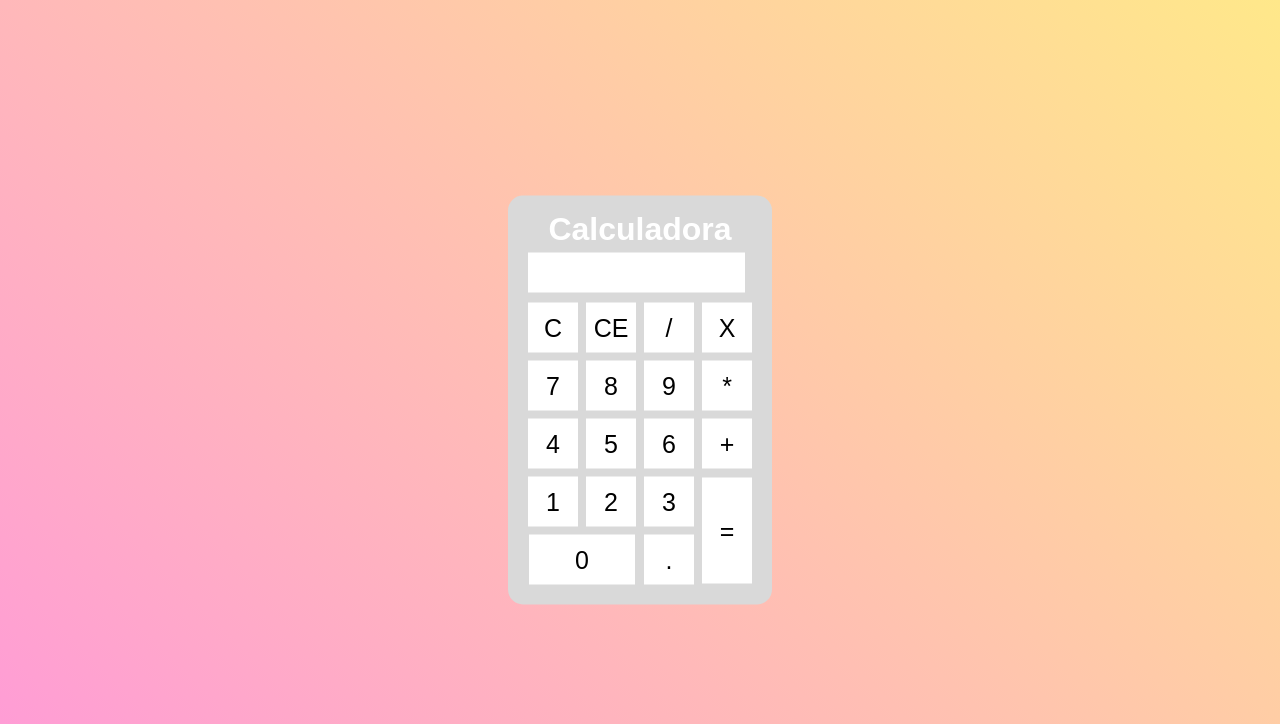
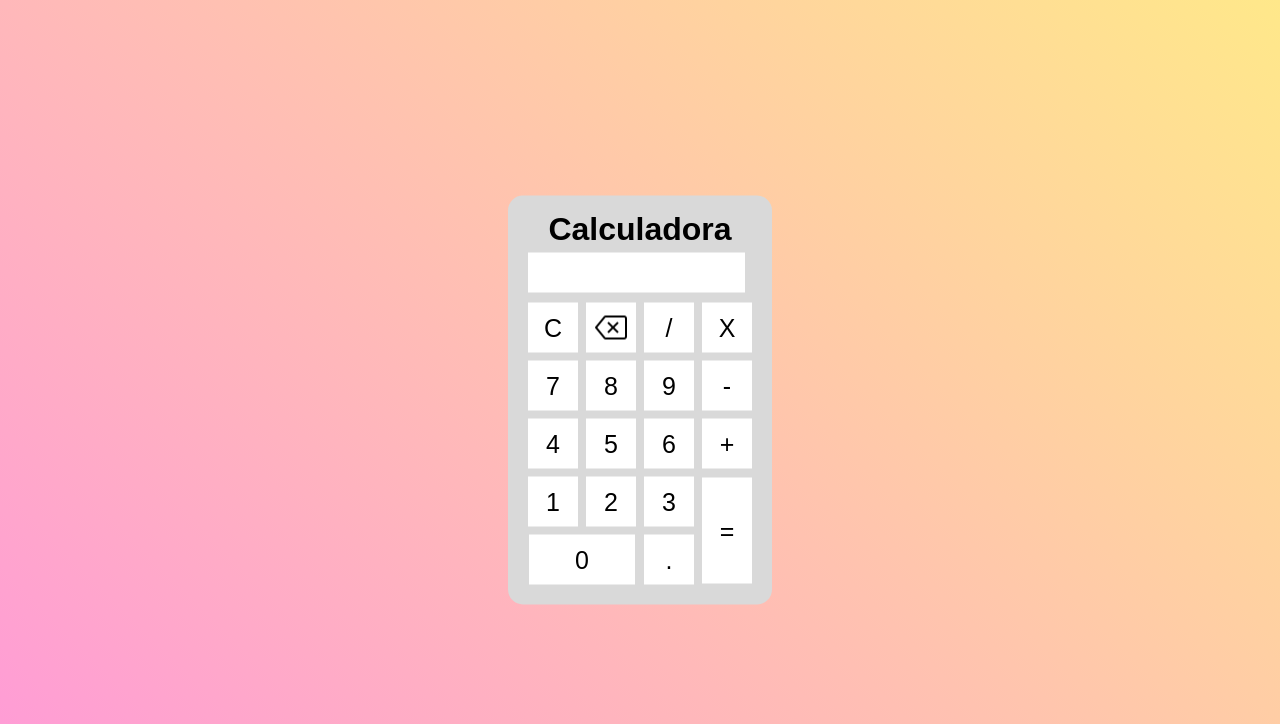
Before and after one commit to aguedamaiara/Calculadora, a plain HTML site: page index.html in a window 1280 px wide. Shown: the top 724 px of the page. Drawn offline with Linux system fonts and the light colour scheme.

Commit message:
Adicionando assets e pequenas correcoes

```diff
--- a/index.html
+++ b/index.html
@@ -14,20 +14,20 @@
 <body>
     <div class="fundo">
         <div class="calculadora">
-            <h1>Calculadora</h1>
+            <h1 id="titulo">Calculadora</h1>
             <p id="result"></p>
             <table>
                 <tr>
                     <td><button class="botao" onclick="clean()">C</button></td>
-                    <td><button class="botao" onclick="back()">CE</button></td>
+                    <td><button id="delete" class="botao" onclick="back()"><img src="assets/delete.png" alt="delete"></button></td>
                     <td><button class="botao" onclick="insert('/')">/</button></td>
-                    <td><button class="botao" onclick="insert('*')">X</button></td>
+                    <td><button class="botao" onclick="insert('X')">X</button></td>
                 </tr>
                 <tr>
                     <td><button class="botao" onclick="insert('7')">7</button></td>
                     <td><button class="botao" onclick="insert('8')">8</button></td>
                     <td><button class="botao" onclick="insert('9')">9</button></td>
-                    <td><button class="botao" onclick="insert('-')">*</button></td>
+                    <td><button class="botao" onclick="insert('-')">-</button></td>
                 </tr>
                 <tr>
                     <td><button class="botao" onclick="insert('4')">4</button></td>
@@ -60,6 +60,7 @@
             </div>
           </div>
 
+
     </div>
 
 </body>
--- a/src/script.js
+++ b/src/script.js
@@ -8,7 +8,7 @@ function clean() {
 }
 
 function back() {
-    var result = document.getElementById('result').innerHTML = "";
+    var result = document.getElementById('result').innerHTML;
     document.getElementById('result').innerHTML = result.substring(0, result.length - 1);
 }
 
--- a/style/style.css
+++ b/style/style.css
@@ -12,6 +12,9 @@
 }
 #nome{
     color: black;
+}
+#titulo{
+    color: #000000;
 }
 
 .calculadora{
@@ -63,11 +66,13 @@
     left: 50%;
     transform: translateX(-50%) ;
 }
-/* .container {
-    position: absolute;
-    bottom: 0;
-    left: 50%;
-    transform: translateX(-50%);
+
+
+img{
+    width: 65%;
 }
-
-   */
+#delete{
+    display: flex;
+    align-items: center;
+    justify-content: center;
+}
```
Also changed, not shown: assets/delete.png (added).
